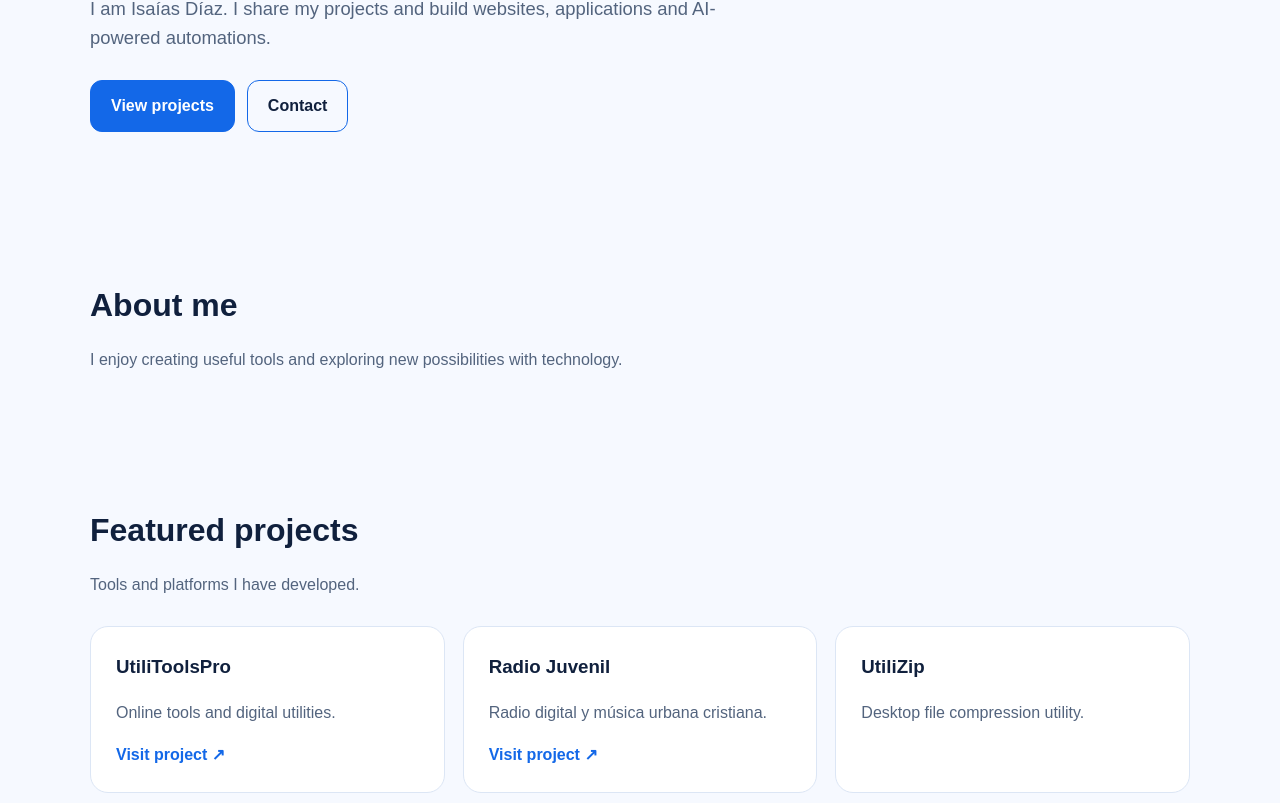
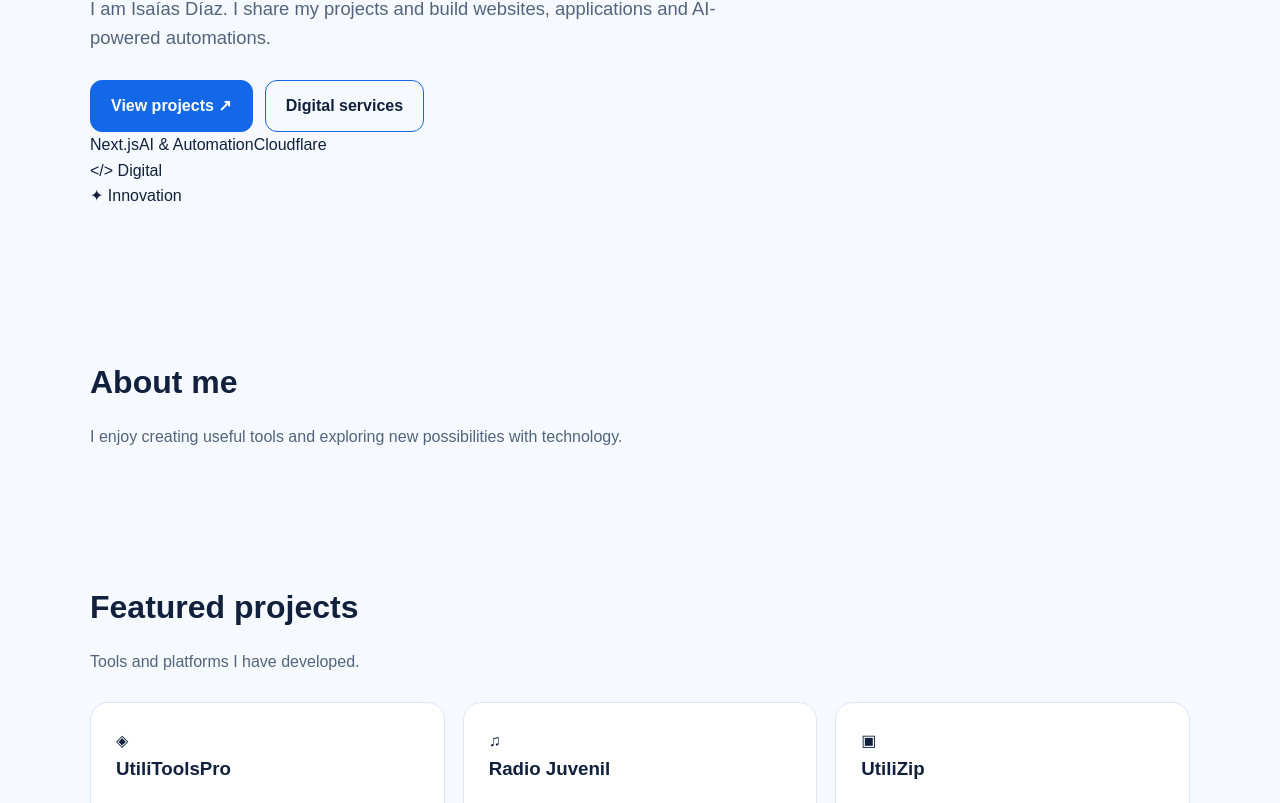
Before and after one commit to roshi2709/isaiasdiaz-web, a Next.js app: page /en/ in a window 1280 px wide. Shown: the part 417-1220 px from the top of the page. Built offline with nearby package versions, Linux system fonts and the light colour scheme.

Commit message:
feat: add visual hero and project card presentation

```diff
--- a/src/app/[lang]/page.tsx
+++ b/src/app/[lang]/page.tsx
@@ -10,9 +10,9 @@ export function generateStaticParams(){return [{lang:'es'},{lang:'en'},{lang:'pt
 export default async function Page({params}:{params:Promise<{lang:string}>}){
  const {lang}=await params;const locale:Lang=lang==='en'||lang==='pt'?lang:'es';const t=data[locale];
  return <><header className="top wrap"><Link className="brand" href={`/${locale}/`}>Isaías Díaz</Link><nav className="nav" aria-label="Main navigation">{t.nav.map((x,i)=><a key={x} href={`#${['home','about','projects','services','blog','contact'][i]}`}>{x}</a>)}</nav><div className="langs">{(['es','en','pt'] as const).map(x=><Link key={x} href={`/${x}/`} aria-current={locale===x?'page':undefined}>{x.toUpperCase()}</Link>)}<ThemeToggle label={t.theme}/></div></header>
- <main><section className="hero wrap" id="home"><div className="eyebrow">{t.tag}</div><h1>{t.title}</h1><p>{t.intro}</p><div className="actions"><a className="btn primary" href="#projects">{t.cta}</a><a className="btn" href="#contact">{t.contactCta}</a></div></section>
+ <main><section className="hero wrap hero-layout" id="home"><div className="hero-copy"><div className="eyebrow"><span className="status-dot"/> {t.tag}</div><h1>{t.title}</h1><p>{t.intro}</p><div className="actions"><a className="btn primary" href="#projects">{t.cta} ↗</a><a className="btn" href="#services">{t.services}</a></div><div className="hero-chips"><span>Next.js</span><span>AI & Automation</span><span>Cloudflare</span></div></div><div className="hero-art" aria-hidden="true"><div className="art-orbit orbit-one"/><div className="art-orbit orbit-two"/><div className="art-core"><div className="core-inner"/></div><div className="art-label label-top">{"</>"} Digital</div><div className="art-label label-bottom">✦ Innovation</div></div></section>
  <section className="section wrap" id="about"><h2>{t.about}</h2><p className="lead">{t.aboutText}</p></section>
- <section className="section wrap" id="projects"><h2>{t.projects}</h2><p className="lead">{t.projectsDesc}</p><div className="grid"><article className="card"><h3>UtiliToolsPro</h3><p>Online tools and digital utilities.</p><a href="https://utilitoolspro.com/" target="_blank" rel="noopener noreferrer">{t.visit} ↗</a></article><article className="card"><h3>Radio Juvenil</h3><p>Radio digital y música urbana cristiana.</p><a href="https://radiojuvenil24h.blogspot.com/" target="_blank" rel="noopener noreferrer">{t.visit} ↗</a></article><article className="card"><h3>UtiliZip</h3><p>Desktop file compression utility. </p></article></div></section>
+ <section className="section wrap" id="projects"><h2>{t.projects}</h2><p className="lead">{t.projectsDesc}</p><div className="grid"><article className="card project-card"><div className="project-icon">◈</div><h3>UtiliToolsPro</h3><p>Online tools and digital utilities.</p><a href="https://utilitoolspro.com/" target="_blank" rel="noopener noreferrer">{t.visit} ↗</a></article><article className="card project-card"><div className="project-icon">♫</div><h3>Radio Juvenil</h3><p>Radio digital y música urbana cristiana.</p><a href="https://radiojuvenil24h.blogspot.com/" target="_blank" rel="noopener noreferrer">{t.visit} ↗</a></article><article className="card project-card"><div className="project-icon">▣</div><h3>UtiliZip</h3><p>Desktop file compression utility. </p></article></div></section>
  <section className="section wrap" id="services"><h2>{t.services}</h2><p className="lead">{t.servicesDesc}</p><div className="grid">{t.cards.map((c,i)=><article className="card" key={c}><h3>{c}</h3><p>{t.descs[i]}</p></article>)}</div></section>
  <section className="section wrap" id="blog"><h2>{t.blog}</h2><p className="lead">{t.blogText}</p></section>
  <section className="section wrap" id="contact"><h2>{t.contact}</h2><p className="lead">{t.contactText}</p></section></main><footer className="footer"><div className="wrap">© {new Date().getFullYear()} Isaías Díaz · {t.tag}</div></footer></>;
```
